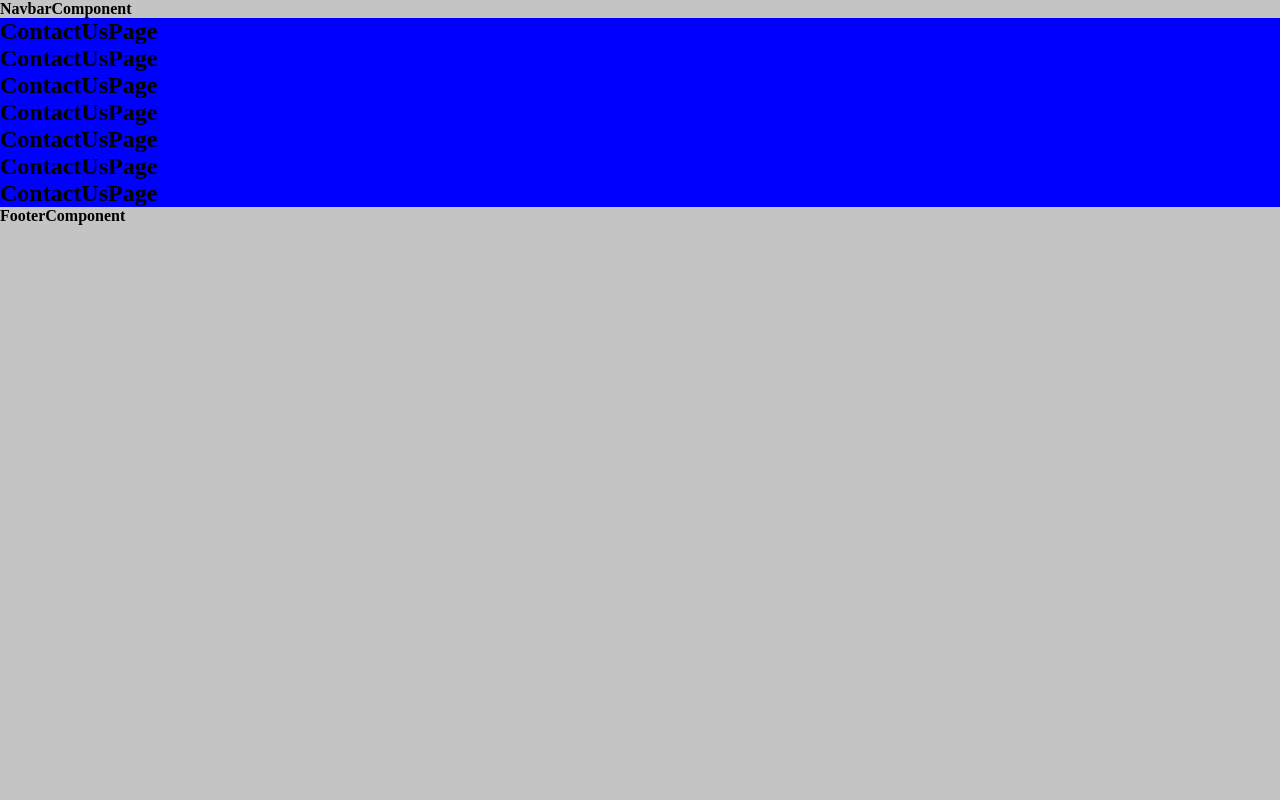
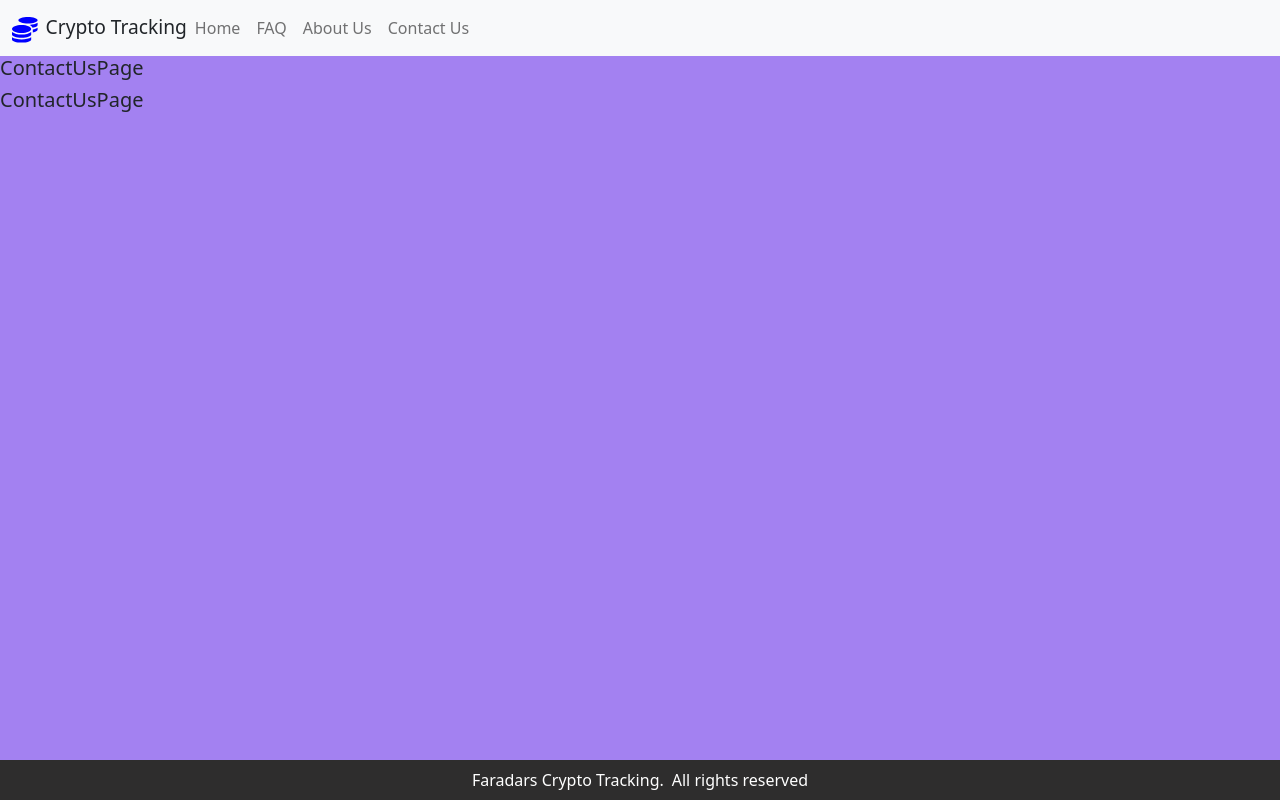
Before and after one commit to FaradarsTestGithub/faradars-crypto-tracking, a React (Create React App) app: page /contact-us in a window 1280 px wide. Built offline with nearby package versions, Linux system fonts and the light colour scheme.

Commit message:
navbar and footer completed

```diff
--- a/package.json
+++ b/package.json
@@ -10,6 +10,7 @@
     "bootstrap": "^5.2.2",
     "react": "^18.2.0",
     "react-dom": "^18.2.0",
+    "react-icons": "^4.6.0",
     "react-router-dom": "^6.4.3",
     "react-scripts": "5.0.1",
     "react-toastify": "^9.1.1",
--- a/public/index.html
+++ b/public/index.html
@@ -13,7 +13,7 @@
 
     <link rel="manifest" href="%PUBLIC_URL%/manifest.json" />
 
-    <title>Faradars Crypto Trackingv3</title>
+    <title>Faradars Crypto Tracking</title>
   </head>
   <body>
     <noscript>You need to enable JavaScript to run this app.</noscript>
--- a/src/components/ui/Footer.component.jsx
+++ b/src/components/ui/Footer.component.jsx
@@ -1,11 +1,13 @@
-import React from 'react';
+import React from "react";
+import "./Footer.css";
 
 const FooterComponent = () => {
-    return (
-        <div>
-            <h4>FooterComponent</h4>
-        </div>
-    );
+  return (
+    <footer className="footer">
+      <span>Faradars Crypto Tracking.</span>
+      <span className="d-none d-md-inline ms-2">All rights reserved </span>
+    </footer>
+  );
 };
 
 export default FooterComponent;
--- /dev/null
+++ b/src/components/ui/Footer.css
@@ -0,0 +1,8 @@
+.footer {
+    display: flex;
+    justify-content: center;
+    align-items: center;
+    color: #fff;
+    background-color: rgb(46, 45, 45);
+    height: 40px;
+}
--- a/src/components/ui/Navbar.component.jsx
+++ b/src/components/ui/Navbar.component.jsx
@@ -1,11 +1,69 @@
-import React from 'react';
+import React, {useRef} from "react";
+import './Navbar.css';
+
+import { Link } from "react-router-dom";
+import { FaCoins } from "react-icons/fa";
 
 const NavbarComponent = () => {
-    return (
+
+  const btnToggleRef = useRef();
+
+  const toggleMenu = () => {
+    btnToggleRef.current.click();
+  }
+
+  return (
+    <nav className="navbar navbar-expand-lg bg-light">
+      <div className="container-fluid">
         <div>
-            <h4>NavbarComponent</h4>
+          <FaCoins  className="navbar-logo-icon" />
+          <span className="navbar-logo-text">Crypto Tracking</span>
         </div>
-    );
+        <button
+          className="navbar-toggler"
+          type="button"
+          data-bs-toggle="collapse"
+          data-bs-target="#navbarNav"
+          aria-controls="navbarNav"
+          aria-expanded="false"
+          aria-label="Toggle navigation"
+          ref={btnToggleRef}
+        >
+          <span className="navbar-toggler-icon"></span>
+        </button>
+        <div className="collapse navbar-collapse" id="navbarNav">
+          <ul className="navbar-nav">
+            <li className="nav-item" onClick={toggleMenu}>
+              <Link className="nav-link" to="/">
+                Home
+              </Link>
+            </li>
+            <li className="nav-item" onClick={toggleMenu}>
+              <Link className="nav-link" to="/faq">
+                FAQ
+              </Link>
+            </li>
+            <li className="nav-item" onClick={toggleMenu}>
+              <Link className="nav-link" to="/about-us">
+                About Us
+              </Link>
+            </li>
+            <li className="nav-item" onClick={toggleMenu}>
+              <Link className="nav-link" to="/contact-us">
+                Contact Us
+              </Link>
+            </li>
+          </ul>
+        </div>
+      </div>
+    </nav>
+  );
 };
 
 export default NavbarComponent;
+
+// Routes
+// /
+// /faq
+// /about-us
+// /contact-us
--- /dev/null
+++ b/src/components/ui/Navbar.css
@@ -0,0 +1,9 @@
+.navbar-logo-icon {
+    margin-right: 0.5rem;
+    font-size: 1.6rem;
+    color: blue;
+}
+
+.navbar-logo-text {
+    font-size: 1.2rem;
+}
--- a/src/index.css
+++ b/src/index.css
@@ -9,5 +9,8 @@ body {
 }
 
 .wrapper {
-  background-color: blue;
+  background-color: rgb(163, 129, 241);
+  /* navbar height = 56px */
+  /* footer height = 40px */
+  min-height: calc(100vh - 56px - 40px);
 }
--- a/src/index.js
+++ b/src/index.js
@@ -3,6 +3,8 @@ import ReactDOM from "react-dom/client";
 import "./index.css";
 import App from "./App";
 import { BrowserRouter } from "react-router-dom";
+import "bootstrap/dist/css/bootstrap.min.css";
+import "bootstrap/dist/js/bootstrap.bundle";
 
 const root = ReactDOM.createRoot(document.getElementById("root"));
 root.render(
--- a/src/pages/AboutUs.page.jsx
+++ b/src/pages/AboutUs.page.jsx
@@ -3,7 +3,9 @@ import React from 'react';
 const AboutUsPage = () => {
     return (
         <div>
-            <h2>AboutUsPage</h2>
+            <h5>AboutUsPage</h5>
+            <h5>AboutUsPage</h5>
+            <h5>AboutUsPage</h5>
         </div>
     );
 };
--- a/src/pages/ContactUs.page.jsx
+++ b/src/pages/ContactUs.page.jsx
@@ -3,13 +3,8 @@ import React from 'react';
 const ContactUsPage = () => {
     return (
         <div>
-            <h2>ContactUsPage</h2>
-            <h2>ContactUsPage</h2>
-            <h2>ContactUsPage</h2>
-            <h2>ContactUsPage</h2>
-            <h2>ContactUsPage</h2>
-            <h2>ContactUsPage</h2>
-            <h2>ContactUsPage</h2>
+            <h5>ContactUsPage</h5>
+            <h5>ContactUsPage</h5>
         </div>
     );
 };
--- a/src/pages/FAQ.page.jsx
+++ b/src/pages/FAQ.page.jsx
@@ -3,9 +3,10 @@ import React from 'react';
 const FAQPage = () => {
     return (
         <div>
-            <h3>FAQPage</h3>
-            <h3>FAQPage</h3>
-            <h3>FAQPage</h3>
+            <h5>FAQPage</h5>
+            <h5>FAQPage</h5>
+            <h5>FAQPage</h5>
+            <h5>FAQPage</h5>
         </div>
     );
 };
--- a/src/pages/Home.page.jsx
+++ b/src/pages/Home.page.jsx
@@ -3,13 +3,9 @@ import React from "react";
 const HomePage = () => {
   return (
     <div>
-      <h1>HomePage</h1>
-      <h1>HomePage</h1>
-      <h1>HomePage</h1>
-      <h1>HomePage</h1>
-      <h1>HomePage</h1>
-      <h1>HomePage</h1>
-      <h1>HomePage</h1>
+      <h5>HomePage</h5>
+      <h5>HomePage</h5>
+      <h5>HomePage</h5>
     </div>
   );
 };
```
Also changed, not shown: 1 other file (tests, documents, lock files or other folders).
